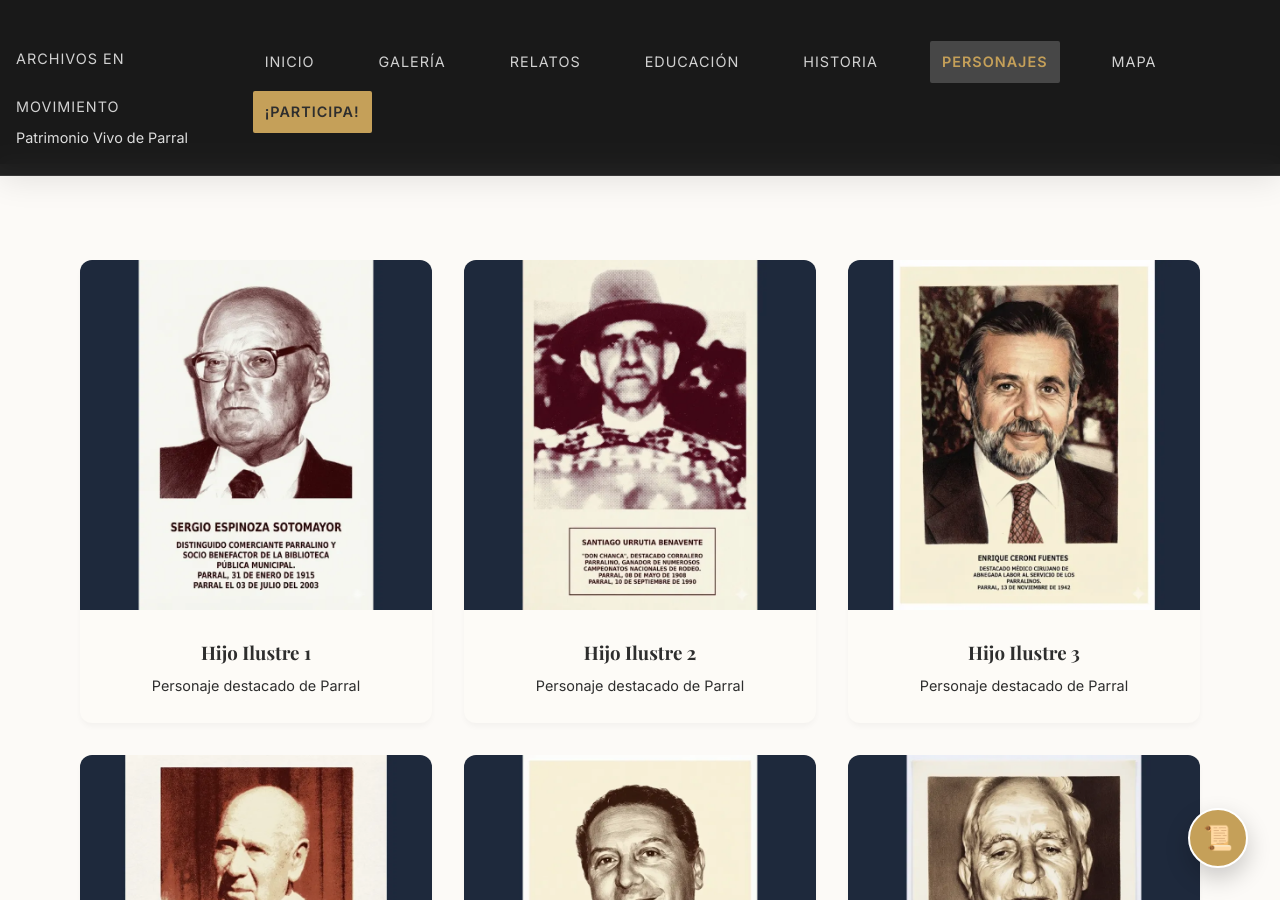
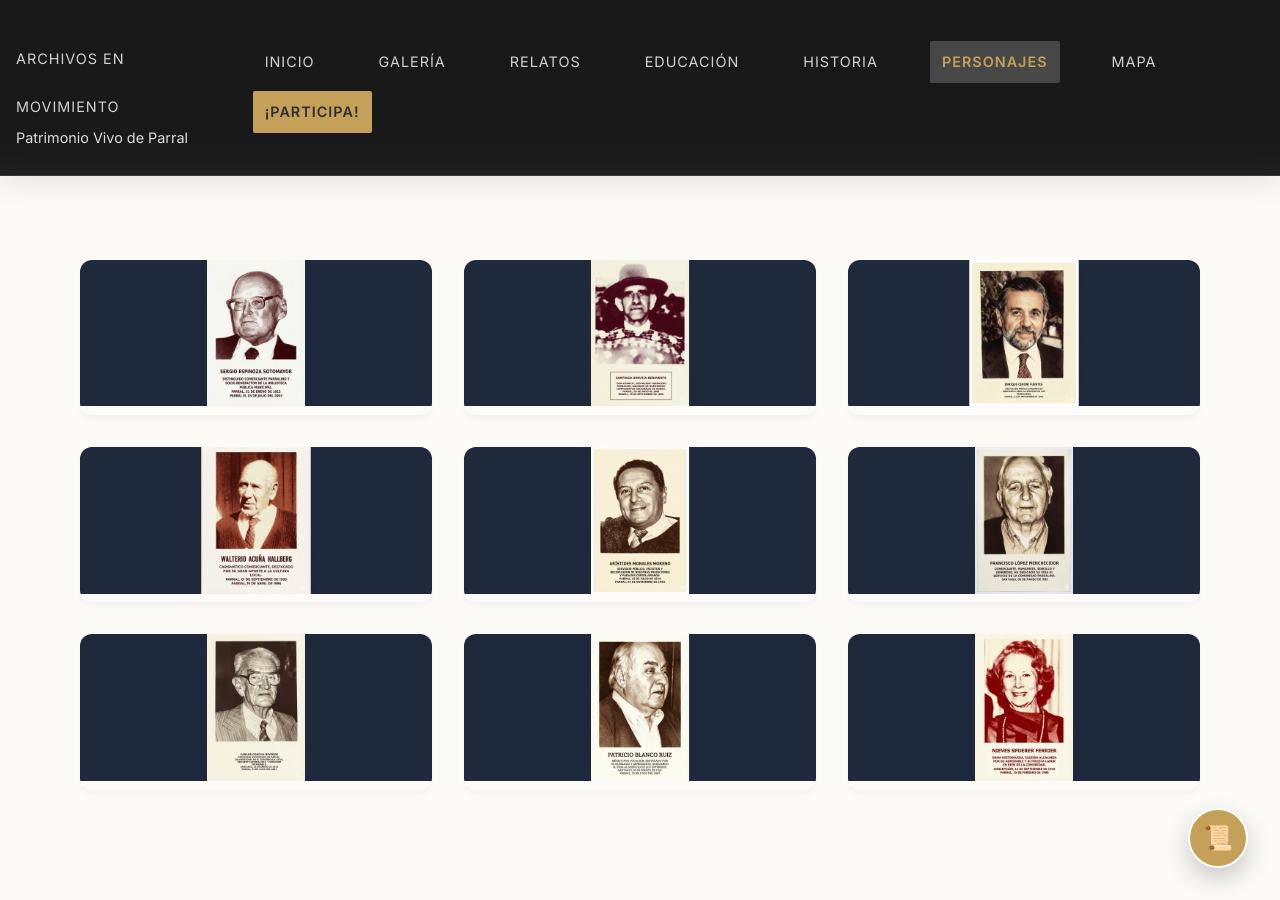
Before and after one commit to Juanpi2024/fotos-parral, a Jekyll site: the page built from personajes.html, in a window 1280 px wide and 900 px high, scrolled down 835 px. Built offline with Jekyll 4.4.1, drawn with Linux system fonts in a browser that asks for light colours; some web fonts are replaced; some of the changed text lies outside the part shown.

Commit message:
Remove redundant text labels from Personajes cards - images already contain identifying info

```diff
--- a/personajes.html
+++ b/personajes.html
@@ -47,8 +47,8 @@ title: Personajes Destacados
 
         .personaje-card img {
             width: 100%;
-            height: 350px;
-            object-fit: cover;
+            height: auto;
+            object-fit: contain;
             cursor: pointer;
         }
 
@@ -110,92 +110,56 @@ title: Personajes Destacados
             <div class="personajes-grid">
                 <!-- Personaje 1 -->
                 <div class="personaje-card">
-                    <img src="images/personajes/optimizado-HIJO-1.webp" alt="Hijo Ilustre de Parral 1" loading="lazy"
+                    <img src="images/personajes/optimizado-HIJO-1.webp" alt="Hijo Ilustre de Parral" loading="lazy"
                         onclick="openLightbox(this.src, this.alt)">
-                    <div class="card-content">
-                        <h3>Hijo Ilustre 1</h3>
-                        <p>Personaje destacado de Parral</p>
-                    </div>
                 </div>
 
                 <!-- Personaje 2 -->
                 <div class="personaje-card">
-                    <img src="images/personajes/optimizado-HIJO-2.webp" alt="Hijo Ilustre de Parral 2" loading="lazy"
+                    <img src="images/personajes/optimizado-HIJO-2.webp" alt="Hijo Ilustre de Parral" loading="lazy"
                         onclick="openLightbox(this.src, this.alt)">
-                    <div class="card-content">
-                        <h3>Hijo Ilustre 2</h3>
-                        <p>Personaje destacado de Parral</p>
-                    </div>
                 </div>
 
                 <!-- Personaje 3 -->
                 <div class="personaje-card">
-                    <img src="images/personajes/optimizado-HIJO-3.webp" alt="Hijo Ilustre de Parral 3" loading="lazy"
+                    <img src="images/personajes/optimizado-HIJO-3.webp" alt="Hijo Ilustre de Parral" loading="lazy"
                         onclick="openLightbox(this.src, this.alt)">
-                    <div class="card-content">
-                        <h3>Hijo Ilustre 3</h3>
-                        <p>Personaje destacado de Parral</p>
-                    </div>
                 </div>
 
                 <!-- Personaje 4 -->
                 <div class="personaje-card">
-                    <img src="images/personajes/optimizado-HIJO-4.webp" alt="Hijo Ilustre de Parral 4" loading="lazy"
+                    <img src="images/personajes/optimizado-HIJO-4.webp" alt="Hijo Ilustre de Parral" loading="lazy"
                         onclick="openLightbox(this.src, this.alt)">
-                    <div class="card-content">
-                        <h3>Hijo Ilustre 4</h3>
-                        <p>Personaje destacado de Parral</p>
-                    </div>
                 </div>
 
                 <!-- Personaje 5 -->
                 <div class="personaje-card">
-                    <img src="images/personajes/optimizado-HIJO-5.webp" alt="Hijo Ilustre de Parral 5" loading="lazy"
+                    <img src="images/personajes/optimizado-HIJO-5.webp" alt="Hijo Ilustre de Parral" loading="lazy"
                         onclick="openLightbox(this.src, this.alt)">
-                    <div class="card-content">
-                        <h3>Hijo Ilustre 5</h3>
-                        <p>Personaje destacado de Parral</p>
-                    </div>
                 </div>
 
                 <!-- Personaje 6 -->
                 <div class="personaje-card">
-                    <img src="images/personajes/optimizado-HIJO-6.webp" alt="Hijo Ilustre de Parral 6" loading="lazy"
+                    <img src="images/personajes/optimizado-HIJO-6.webp" alt="Hijo Ilustre de Parral" loading="lazy"
                         onclick="openLightbox(this.src, this.alt)">
-                    <div class="card-content">
-                        <h3>Hijo Ilustre 6</h3>
-                        <p>Personaje destacado de Parral</p>
-                    </div>
                 </div>
 
                 <!-- Personaje 7 -->
                 <div class="personaje-card">
-                    <img src="images/personajes/optimizado-HIJO-7.webp" alt="Hijo Ilustre de Parral 7" loading="lazy"
+                    <img src="images/personajes/optimizado-HIJO-7.webp" alt="Hijo Ilustre de Parral" loading="lazy"
                         onclick="openLightbox(this.src, this.alt)">
-                    <div class="card-content">
-                        <h3>Hijo Ilustre 7</h3>
-                        <p>Personaje destacado de Parral</p>
-                    </div>
                 </div>
 
                 <!-- Personaje 8 -->
                 <div class="personaje-card">
-                    <img src="images/personajes/optimizado-HIJO-8.webp" alt="Hijo Ilustre de Parral 8" loading="lazy"
+                    <img src="images/personajes/optimizado-HIJO-8.webp" alt="Hijo Ilustre de Parral" loading="lazy"
                         onclick="openLightbox(this.src, this.alt)">
-                    <div class="card-content">
-                        <h3>Hijo Ilustre 8</h3>
-                        <p>Personaje destacado de Parral</p>
-                    </div>
                 </div>
 
                 <!-- Personaje 9 -->
                 <div class="personaje-card">
-                    <img src="images/personajes/optimizado-HIJO-9.webp" alt="Hijo Ilustre de Parral 9" loading="lazy"
+                    <img src="images/personajes/optimizado-HIJO-9.webp" alt="Hijo Ilustre de Parral" loading="lazy"
                         onclick="openLightbox(this.src, this.alt)">
-                    <div class="card-content">
-                        <h3>Hijo Ilustre 9</h3>
-                        <p>Personaje destacado de Parral</p>
-                    </div>
                 </div>
             </div>
         </section>
```
